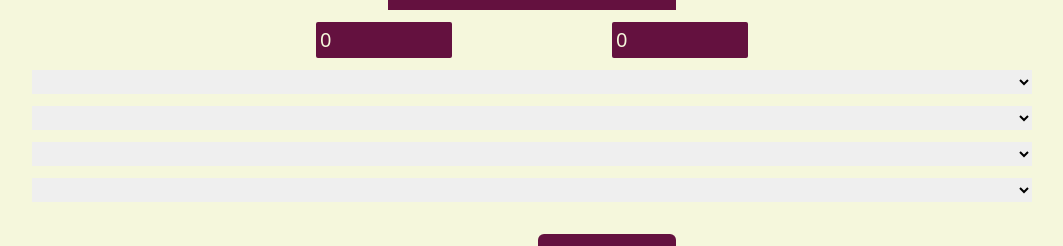
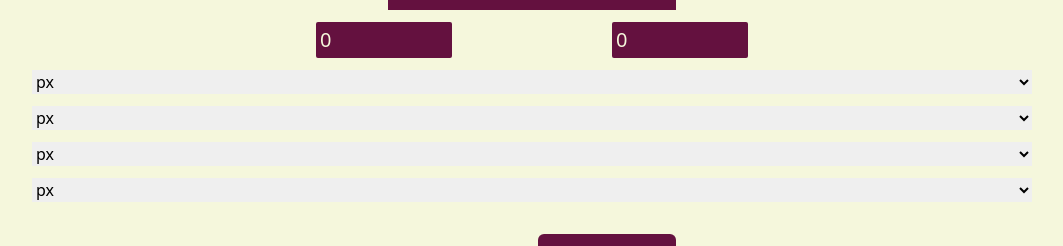
Before and after one commit to SEPOTOM/border-radius-previewer, a React (Vite) app: page / in a window 1280 px wide. Shown: the part 402-648 px from the top of the page, without its empty margins (108-1171 px from the left). Built offline with nearby package versions, Linux system fonts and the light colour scheme.

Commit message:
feat(UnitDropdown): display options with border radius measurement units

```diff
--- a/src/components/UnitDropdown/index.tsx
+++ b/src/components/UnitDropdown/index.tsx
@@ -1,7 +1,17 @@
 import { FC } from 'react';
+
+import { BORDER_RADIUS_UNITS } from '@/utils';
 
 import { UnitDropdownProps } from './types';
 
-const UnitDropdown: FC<UnitDropdownProps> = (props) => <select {...props} />;
+const UnitDropdown: FC<UnitDropdownProps> = (props) => (
+  <select {...props}>
+    {BORDER_RADIUS_UNITS.map((unit, index) => (
+      <option key={index} value={unit}>
+        {unit}
+      </option>
+    ))}
+  </select>
+);
 
 export default UnitDropdown;
```
